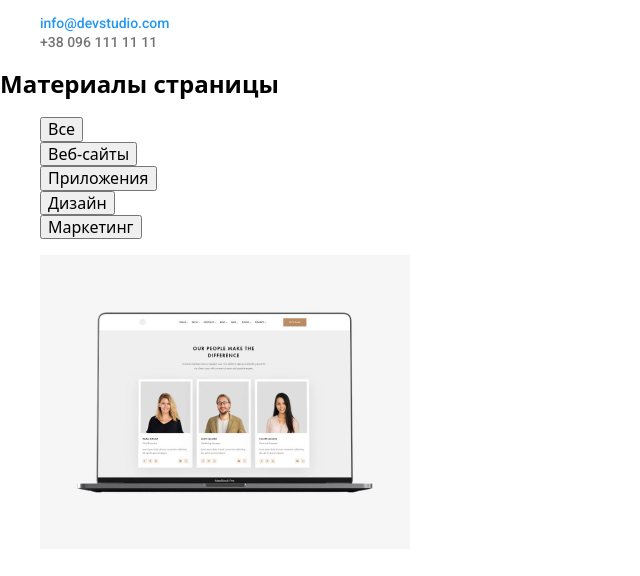
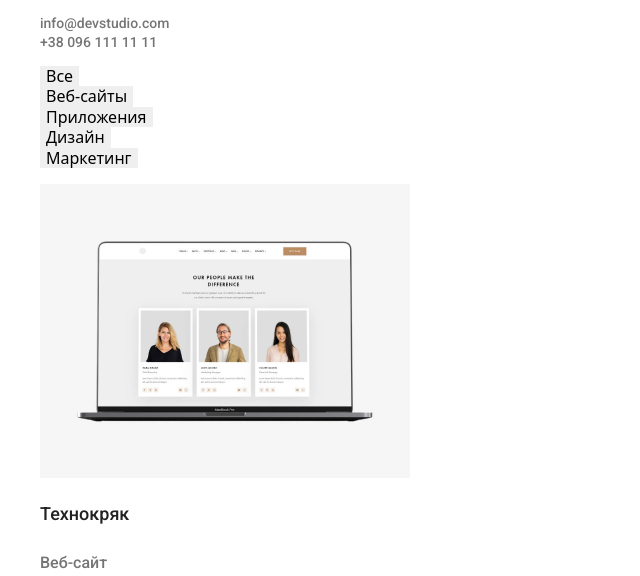
Before and after one commit to Tytyak/goit-markup-hw-02, a plain HTML site: page portfolio.html in a window 1280 px wide. Shown: the part 96-672 px from the top of the page, without its empty margins (0-640 px from the left). Drawn offline with Linux system fonts and the light colour scheme.

Commit message:
финиш

```diff
--- a/css/main.css
+++ b/css/main.css
@@ -12,6 +12,19 @@ h2{
     font-size: 36px;
     line-height: 42,19px;
     color: var(--black);
+}
+
+.visually-hidden{
+    position: absolute;
+    width: 1px;
+    height: 1px;
+    margin: -1px;
+    border: 0;
+    padding: 0;
+    white-space: nowrap;
+    clip-path: inset(100%);
+    clip: rect(0 0 0 0);
+    overflow: hidden;
 }
 
 footer{
@@ -39,9 +52,6 @@ footer{
     color: var(--blue);
 }
 
-.nav-link .portfolio{
-    color: var(--blue);
-}
 
 .nav{
     font-family: 'Roboto', sans-serif;
@@ -57,7 +67,7 @@ footer{
 
 .nav-link:hover,
 .nav-link:focus{
-    color: tomato;
+    color: var(--blue);
 }
 
 .contacts-mail{
@@ -68,7 +78,7 @@ footer{
     color: var(--blue);
 }
 
-.contacts-tel{
+.contacts{
     font-family: 'Roboto', sans-serif;
     font-weight: 500;
     font-size: 14px;
@@ -76,15 +86,11 @@ footer{
     color: var(--gray);
 }
 
-.contacts-mail:hover,
-.contacts-mail:focus{
+.contacts:hover,
+.contacts:focus{
     color: var(--blue)
 }
 
-.contacts-tel:hover,
-.contacts-tel:focus{
-    color: var(--blue)
-}
 
 h1{
     font-family: 'Roboto', sans-serif;
--- a/css/portfolio.css
+++ b/css/portfolio.css
@@ -8,9 +8,9 @@ ul{
 
 h2{
     font-family: 'Roboto', sans-serif;
-    font-weight: 700;
-    font-size: 36px;
-    line-height: 42,19px;
+    font-weight: 500;
+    font-size: 18px;
+    line-height: 36px;
     color: var(--black);
 }
 
@@ -39,9 +39,6 @@ footer{
     color: var(--blue);
 }
 
-.nav-link .portfolio{
-    color: var(--blue);
-}
 
 .nav{
     font-family: 'Roboto', sans-serif;
@@ -57,18 +54,11 @@ footer{
 
 .nav-link:hover,
 .nav-link:focus{
-    color: tomato;
-}
-
-.contacts-mail{
-    font-family: 'Roboto', sans-serif;
-    font-weight: 500;
-    font-size: 14px;
-    line-height: 16,41px;
     color: var(--blue);
 }
 
-.contacts-tel{
+
+.contacts{
     font-family: 'Roboto', sans-serif;
     font-weight: 500;
     font-size: 14px;
@@ -76,15 +66,11 @@ footer{
     color: var(--gray);
 }
 
-.contacts-mail:hover,
-.contacts-mail:focus{
+.contacts:hover,
+.contacts:focus{
     color: var(--blue)
 }
 
-.contacts-tel:hover,
-.contacts-tel:focus{
-    color: var(--blue)
-}
 
 .address{
     font-family: 'Roboto', sans-serif;
@@ -111,3 +97,33 @@ footer{
     line-height: 24px;
     color: var(--gray-op60);
 }
+
+.visually-hidden {
+    position: absolute;
+    width: 1px;
+    height: 1px;
+    margin: -1px;
+    border: 0;
+    padding: 0;
+    white-space: nowrap;
+    clip-path: inset(100%);
+    clip: rect(0 0 0 0);
+    overflow: hidden;
+}
+
+.hero-btn{
+    border: none;
+}
+
+.hero-btn:hover,
+.hero-btn:focus{
+    color: var(--blue)
+}
+
+p{
+    font-family: 'Roboto', sans-serif;
+    font-weight: 500;
+    font-size: 16px;
+    line-height: 30px;
+    color: var(--gray);
+}
--- a/portfolio.html
+++ b/portfolio.html
@@ -22,22 +22,22 @@
      </nav>
      <ul>
          <li>
-             <a class="contacts-mail" href="mailto:info@devstudio.com">info@devstudio.com</a>
+             <a class="contacts" href="mailto:info@devstudio.com">info@devstudio.com</a>
          </li>
          <li>
-             <a class="contacts-tel" href="tel:+380961111111">+38 096 111 11 11</a>
+             <a class="contacts" href="tel:+380961111111">+38 096 111 11 11</a>
          </li>
      </ul>
      </header>
     <main>
         <section>
-            <h1>Материалы страницы</h1>
+            <h1 class="visually-hidden">Материалы страницы</h1>
             <ul>
-                <li><button>Все</button></li>
-                <li><button>Веб-сайты</button></li>
-                <li><button>Приложения</button></li>
-                <li><button>Дизайн</button></li>
-                <li><button>Маркетинг</button></li>
+                <li><button class="hero-btn">Все</button></li>
+                <li><button class="hero-btn">Веб-сайты</button></li>
+                <li><button class="hero-btn">Приложения</button></li>
+                <li><button class="hero-btn">Дизайн</button></li>
+                <li><button class="hero-btn">Маркетинг</button></li>
             </ul>
             <ul>
                 <li><a href=""><img src="./images/img5.jpg" alt="фото"></a><h2>Технокряк</h2><p>Веб-сайт</p></li>
```
Also changed, not shown: index.html (+4 -4 lines).
